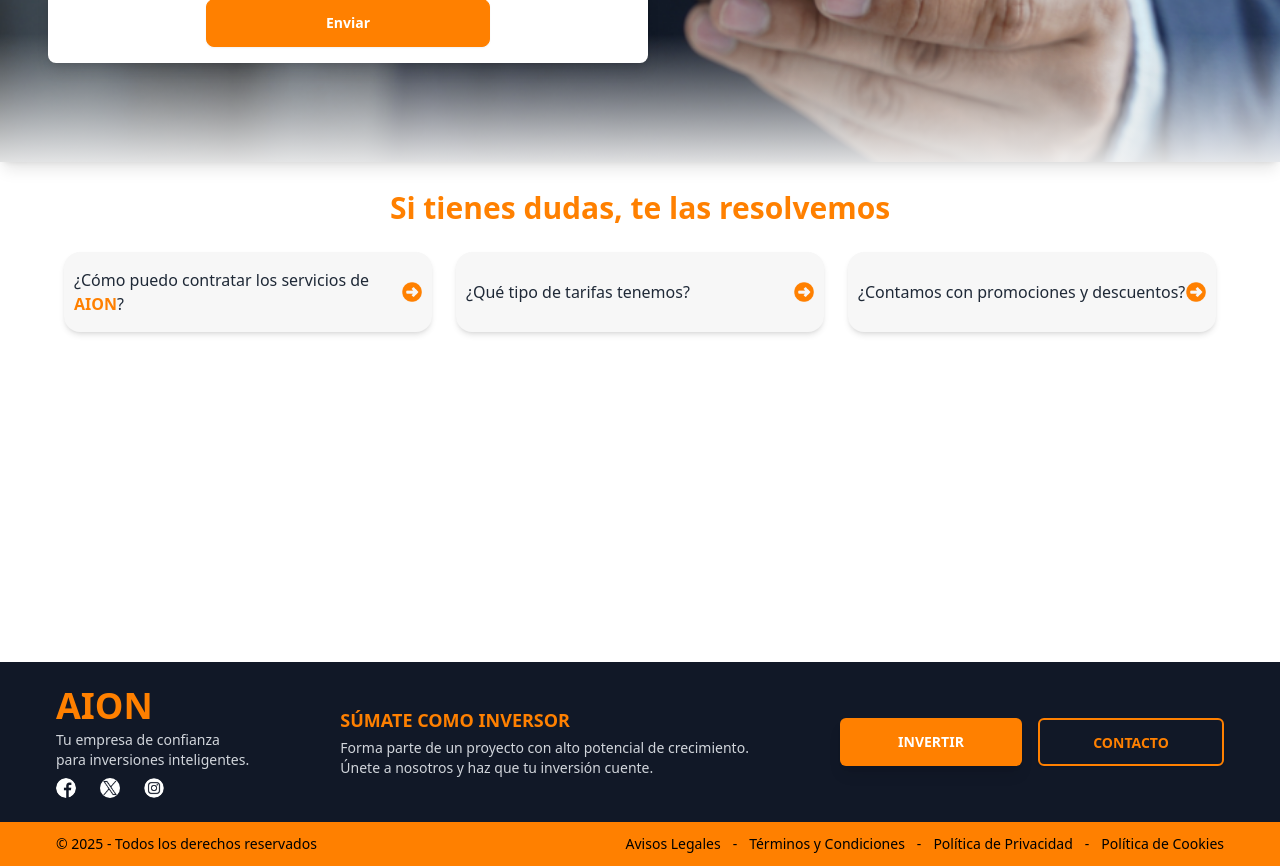
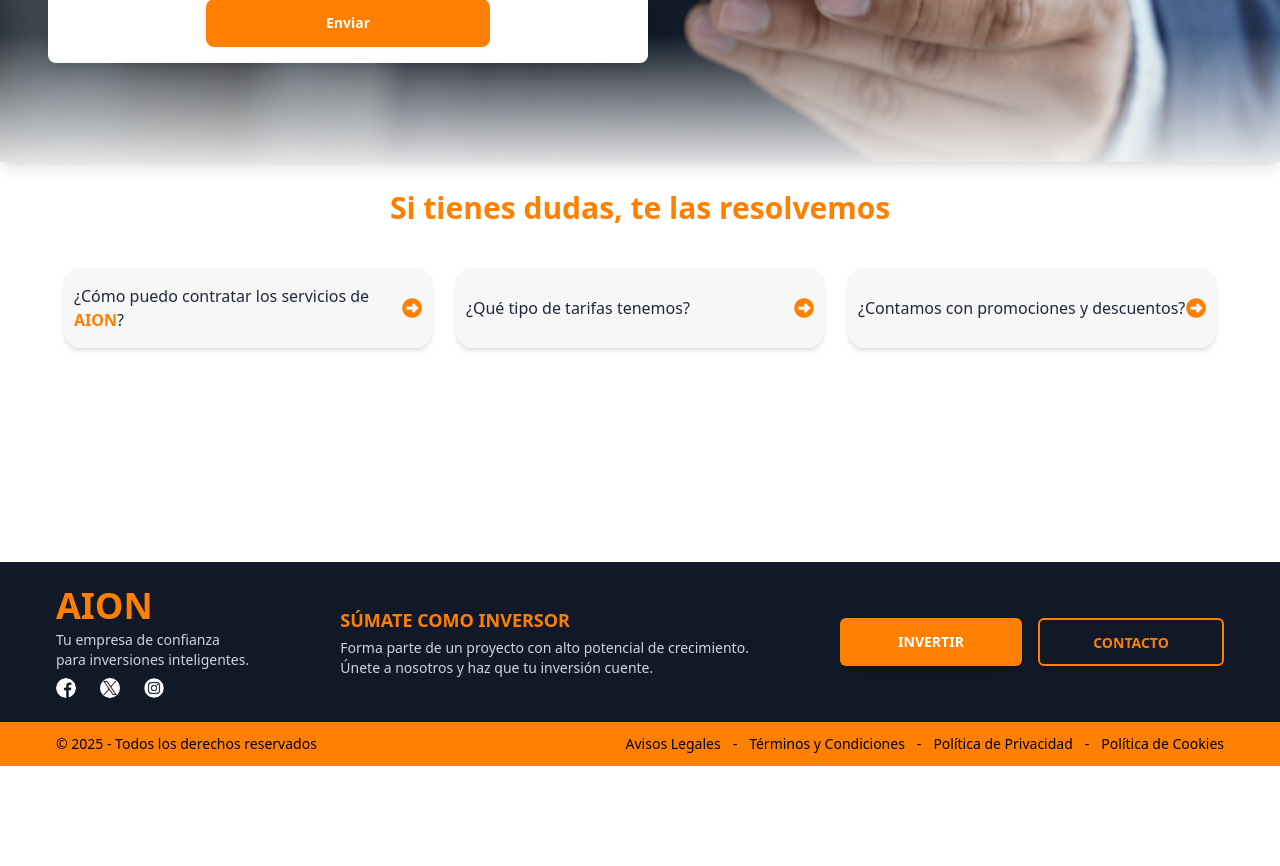
Before and after one commit to seccion9/aion-landing, a PHP site: page /formulario.html in a window 1280 px wide. Shown: the part 698-1564 px from the top of the page. After the commit the page ends 1464 px from the top, so only its background shows below. Run offline with PHP 8.4, Linux system fonts and the light colour scheme; some libraries are stand-ins or nearby versions.

Commit message:
seccion tarjetas formulario
La distancia entre el titulo y las tarjetas se ha ampliado y la distancia al footer se ha reducido

```diff
--- a/proyecto_aion_tailwind/formulario.html
+++ b/proyecto_aion_tailwind/formulario.html
@@ -120,9 +120,9 @@
                     </div>
         </section>
 
-        <section class="py-10 sm:py-7 bg-white dudas-section">
+        <section class="pt-10 pb-4 sm:pt-7 sm:pb-2 bg-white dudas-section">
             <div class="container mx-auto px-4 sm:px-2 lg:px-16">
-                <div class="text-center mb-5 sm:mb-4">
+                <div class="text-center mb-5 sm:mb-8">
                     <h2 class="text-2xl md:text-3xl sm:text-xl font-bold text-[#ff8000]">Si tienes dudas, te las
                         resolvemos</h2>
                 </div>
--- a/proyecto_aion_tailwind/styles.css
+++ b/proyecto_aion_tailwind/styles.css
@@ -184,7 +184,7 @@ section {
 }
 
 section.dudas-section {
-    min-height: calc(275px + 225px);
+    min-height: calc(275px + 125px);
     display: flex;
     flex-direction: column;
 }
```
